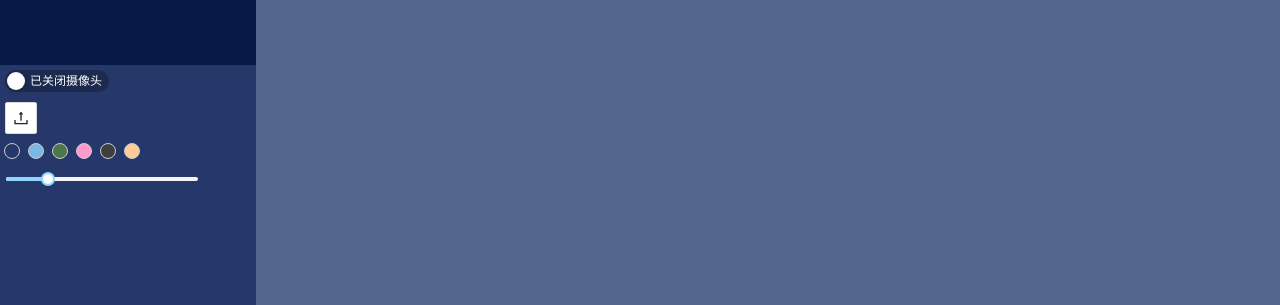
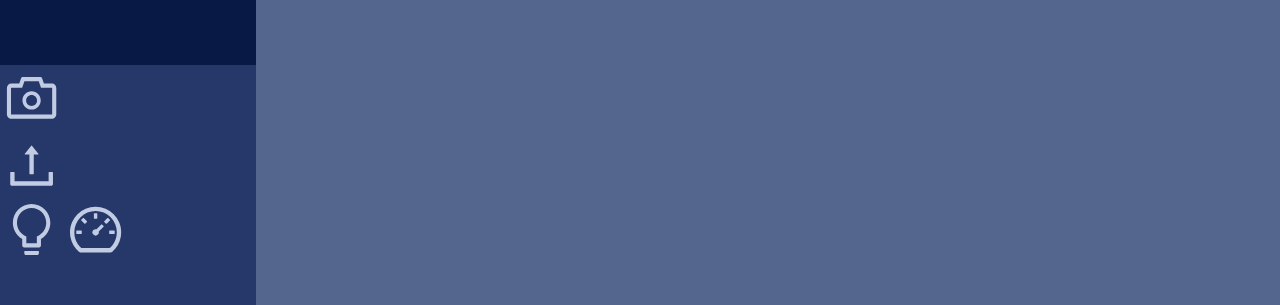
Before and after one commit to Ye-May-Nan-Mian/Ye-Ye, a React (Create React App) app in the folder frontend/: page / in a window 1280 px wide. Shown: the part 271-576 px from the top of the page. Built offline with nearby package versions, Linux system fonts and the light colour scheme.

Commit message:
0.2.2 frontend
Support upload pictures
Put tools in icons
TODO: tools' layout

```diff
--- a/frontend/package.json
+++ b/frontend/package.json
@@ -1,6 +1,6 @@
 {
     "name": "frontend",
-    "version": "0.2.1",
+    "version": "0.2.2",
     "private": true,
     "homepage": "./",
     "main": "app/index.js",
@@ -28,7 +28,7 @@
         "build": "npm run build:react && npm run build:copy && npm run build:package",
         "build:react": "react-app-rewired build",
         "build:copy": "copy .\\build-electron\\build-main.js .\\build\\main.js && copy .\\build-electron\\build-package.json .\\build\\package.json",
-        "build:package": "cd .\\build && electron-packager . Ye-Ye --win --out=release --arch=x64 --app-version=0.2.1 --electron-version=10.1.5 --overwrite --icon=./favicon.ico",
+        "build:package": "cd .\\build && electron-packager . Ye-Ye --win --out=release --arch=x64 --app-version=0.2.2 --electron-version=10.1.5 --overwrite --icon=./favicon.ico",
         "test": "react-app-rewired test -env=jsdom",
         "eject": "react-app-rewired eject"
     },
--- a/frontend/public/app.css
+++ b/frontend/public/app.css
@@ -90,8 +90,21 @@
     width: 20vw;
 }
 
+.tool-icon {
+    justify-content: center;
+    font-size: 4vw;
+    height: 4vw;
+    width: 4vw;
+    margin-left: 0.5vw;
+    margin-right: 0.5vw;
+    margin-top: 1vh;
+    margin-bottom: 1vh;
+}
+
 .uploadfile {
     align-self: center;
+    height: 5vw;
+    width: 5vw;
 }
 
 .page {
@@ -197,5 +210,4 @@ a:active {
     height: 1.5vh;
     width: 1.5vh;
     margin-right: 10px;
-    /* color: #c1cbe3; */
 }
--- a/frontend/public/theme.module.less
+++ b/frontend/public/theme.module.less
@@ -5,6 +5,7 @@
 @darker-color: #081945;
 @dark-color: #010a21;
 
+// scrollbar
 ::-webkit-scrollbar {
     width: 1vw;
     height: 1vw;
@@ -35,6 +36,7 @@
     background-color: @lighter-color;
 }
 
+// six color & background-color
 .white-color {
     color: @white-color;
 }
@@ -83,6 +85,23 @@
     background-color: @dark-color;
 }
 
+// icons of tool area
+.toolIcon {
+    color: @white-color !important;
+    background-color: @base-color;
+}
+
+.toolIcon:hover {
+    color: @base-color !important;
+    background-color: @white-color;
+}
+
+.toolIcon:active {
+    color: @darker-color !important;
+    background-color: @lighter-color;
+}
+
+// plus & minus icons of bottom bar
 .plusMinusIcon {
     color: @white-color !important;
     background-color: @dark-color;
--- a/frontend/src/component/ColorBar.jsx
+++ b/frontend/src/component/ColorBar.jsx
@@ -1,4 +1,6 @@
 import React, { Component } from "react";
+import { Dropdown } from "antd";
+import { BulbOutlined } from "@ant-design/icons";
 // import Service from "../Service"
 import less from "less";
 
@@ -42,6 +44,8 @@ export default class ColorBar extends Component {
 
     render() {
         return (
+            <Dropdown
+                overlay={
                     <div className="mynav-colorgroup">
                         {this.themes.map((theme, index) => {
                             return (
@@ -54,6 +58,12 @@ export default class ColorBar extends Component {
                             );
                         })}
                     </div>
+                }
+                placement={"bottomLeft"}
+                trigger={["hover"]}
+            >
+                <BulbOutlined className={`${"tool-icon"} ${"toolIcon"}`} />
+            </Dropdown>
         );
     }
 }
--- a/frontend/src/component/Tools.jsx
+++ b/frontend/src/component/Tools.jsx
@@ -1,5 +1,6 @@
 import React, { Component } from "react";
-import { Switch, Slider } from "antd";
+import { Slider, Dropdown } from "antd";
+import { CameraOutlined, DashboardOutlined } from "@ant-design/icons";
 import UploadFile from "./UploadFile";
 import ColorBar from "./ColorBar";
 // import Service from "../Service";
@@ -22,15 +23,16 @@ export default class Tools extends Component {
     render() {
         return (
             <div className={`${"side-tool"} ${"base-background-color"}`}>
-                <Switch
-                    checkedChildren="已开启摄像头"
-                    unCheckedChildren="已关闭摄像头"
-                    defaultChecked={false}
-                    onChange={this.props.switchCameraState}
-                    style={{ margin: 5 }}
+                <CameraOutlined
+                    className={`${"tool-icon"} ${"toolIcon"}`}
+                    onClick={this.props.switchCameraState}
                 />
                 <UploadFile getFile={this.props.getFile} />
                 <ColorBar />
+                <Dropdown
+                    overlay={
+                        // TODO: div's style
+                        <div>
                             <Slider
                                 range={false}
                                 defaultValue={150}
@@ -45,6 +47,15 @@ export default class Tools extends Component {
                                 style={{ width: "75%" }}
                             />
                         </div>
+                    }
+                    placement={"bottomLeft"}
+                    trigger={["hover"]}
+                >
+                    <DashboardOutlined
+                        className={`${"tool-icon"} ${"toolIcon"}`}
+                    />
+                </Dropdown>
+            </div>
         );
     }
 }
--- a/frontend/src/component/UploadFile.jsx
+++ b/frontend/src/component/UploadFile.jsx
@@ -16,7 +16,8 @@ class UploadFile extends Component {
     // On file select (from the pop up)
     onFileChange(event) {
         // Update the state
-        this.selectedFile = event.target.files[0];
+        this.selectedFile = event.target.files;
+        // Details of the uploaded file
         // console.log(this.selectedFile);
         this.onFileUpload();
     }
@@ -27,10 +28,9 @@ class UploadFile extends Component {
         const formData = new FormData();
 
         // Update the formData object
-        formData.append("file", this.selectedFile);
-
-        // Details of the uploaded file
-        console.log("selected file is ", this.selectedFile);
+        for (const file in this.selectedFile) {
+            formData.append("file", this.selectedFile[file]);
+        }
 
         // Request to the backend
         const status = service.uploadFile(formData);
@@ -58,18 +58,19 @@ class UploadFile extends Component {
         return (
             <div className="uploadfile">
                 <input
-                    type="file"
                     ref={this.fileInputRef}
                     id="inputfile"
                     key={"inputfile"}
-                    multiple={false}
+                    type={"file"}
+                    accept={"application/pdf,image/jpeg,image/jpg,image/png"}
+                    name={"pdf/picture"}
+                    multiple={true}
                     onChange={this.onFileChange}
                     style={{ display: "none" }}
                 />
-                <Button
-                    icon={<UploadOutlined />}
+                <UploadOutlined
+                    className={`${"tool-icon"} ${"toolIcon"}`}
                     onClick={() => this.fileInputRef.current.click()}
-                    style={{ margin: 5 }}
                 />
             </div>
         );
```
Lines whose indentation alone changed are shown as unchanged.
